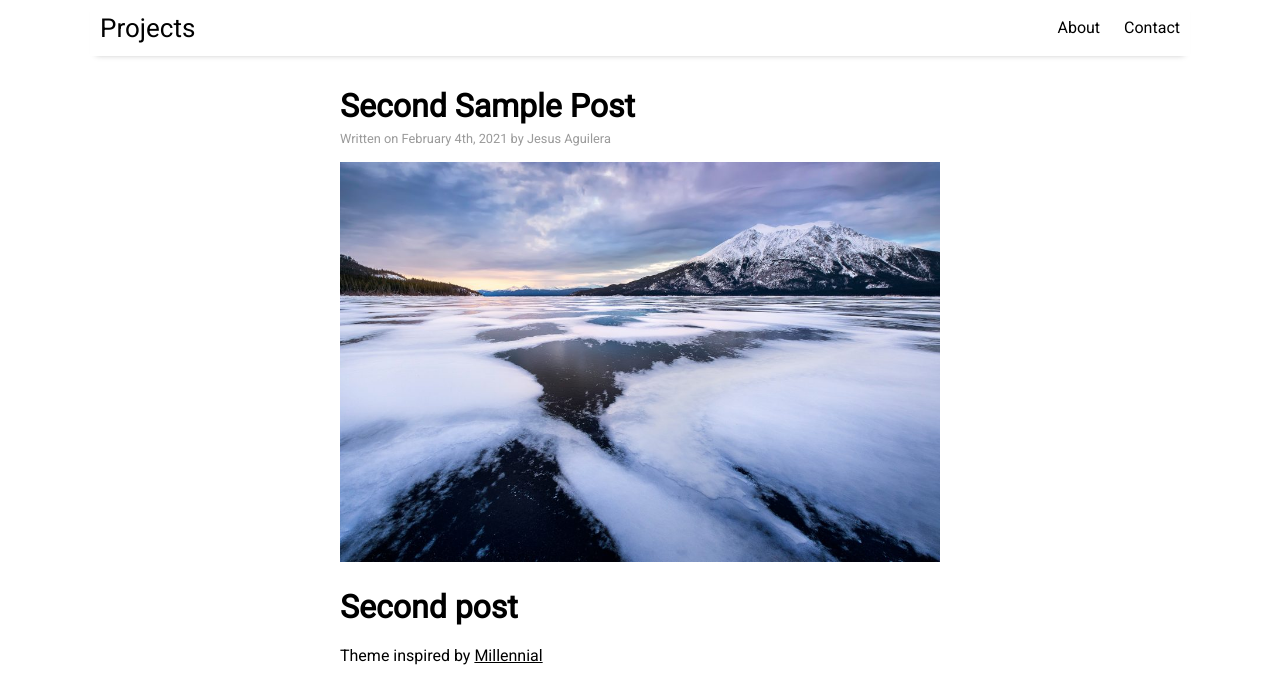
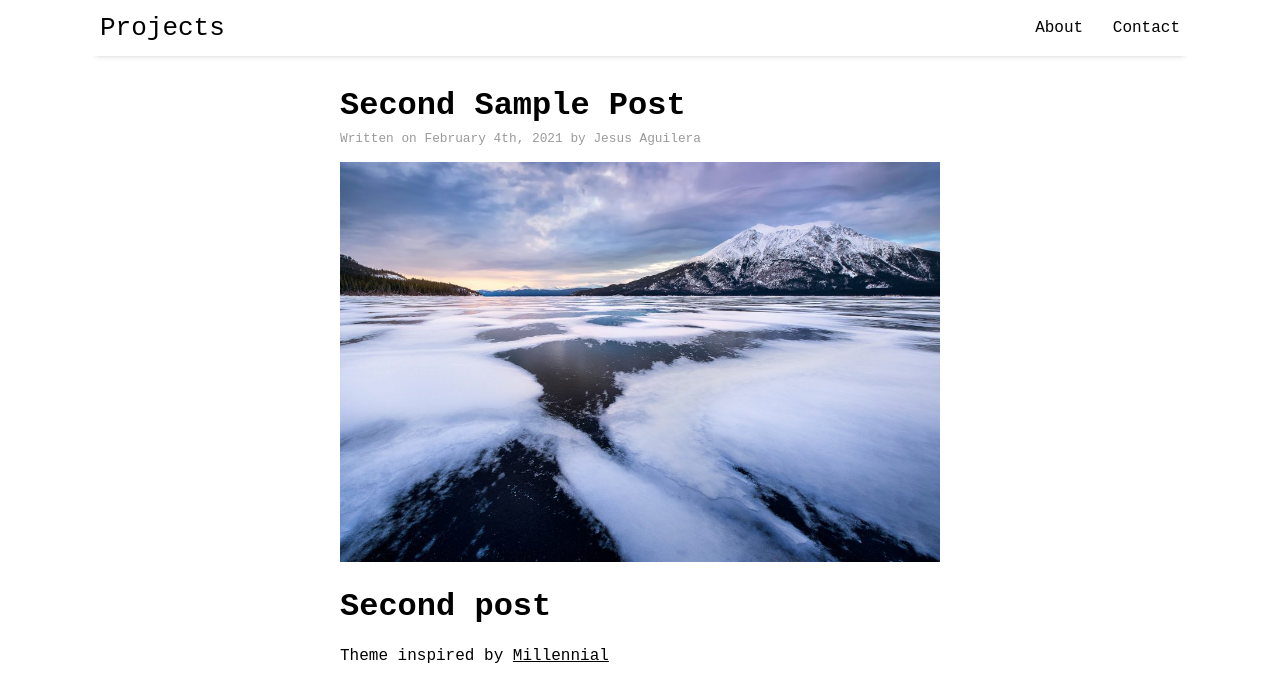
Before and after one commit to jeaguil/jeaguil.github.io, a Jekyll site: the page built from _posts/2021-02-04-second.md, in a window 1280 px wide and 1201 px high. Shown: the top 685 px of the window. Built offline with Jekyll 4.4.1, drawn with Linux system fonts in a browser that asks for light colours; nearby versions of some CDN libraries.

Commit message:
Change page font

```diff
--- a/assets/css/main.scss
+++ b/assets/css/main.scss
@@ -6,9 +6,9 @@
   Site variables
 */
 
-$base-font-family: 'Roboto', sans-serif;
+$base-font-family: 'Courier New', sans-serif;
 
-$body-font-family: 'Roboto', sans-serif;
+$body-font-family: 'Courier New', sans-serif;
 
 $code-font-family: "Source Code Pro", monospace;
 
```
